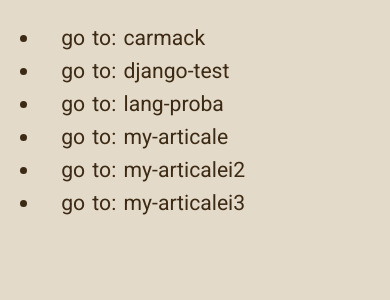
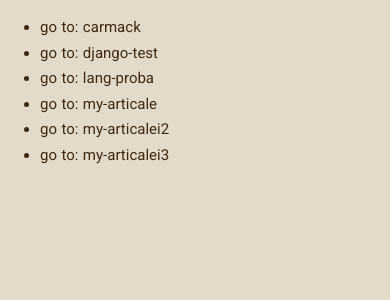
Before and after one commit to DNonov/blog, a Next.js app: page / in a window 390 px wide. Shown: the top 300 px of the page. Built offline with nearby package versions, Linux system fonts and the light colour scheme.

Commit message:
Add media queries in globals.css

```diff
--- a/styles/globals.css
+++ b/styles/globals.css
@@ -7,10 +7,9 @@
   margin: 0;
   font-family: 'Roboto', sans-serif;
   color: #3d2a14;
-  font-size: 1.15em;
-  text-indent: 1em;
-  word-spacing: 2px;
-  line-height: 33px;
+  font-size: 1em;
+  word-spacing: 0.05em;
+  line-height: 1.7em;
 }
 
 a {
@@ -36,12 +35,7 @@
   background-color: #e3dac9;
 }
 
-h1, h2, h3, h4, h5 {
-  text-indent: 0px;
-}
-
 blockquote {
-  text-indent: 0px;
   font-style: italic;
 }
 
@@ -50,3 +44,70 @@
   border-top: solid 0.01em #3d2a14;
   margin-top: 3em;
 }
+
+/* L tablet */
+@media screen and (max-width: 1024px) {
+  html {
+    font-size: 18px;
+  }
+  .post {
+    width: 90%;
+  }
+}
+
+/* M tablet */
+@media screen and (max-width: 991px) {
+  html {
+    font-size: 18px;
+  }
+  .post {
+    width: 90%;
+  }
+}
+
+/* phone */
+@media screen and (max-width: 479px) {
+}
+
+
+/* XS devices (phones, 600px and down) */
+@media only screen and (max-width: 600px) {
+  html {
+    font-size: 15px;
+  }
+  .post {
+    width: 90%;
+  }
+}
+
+/* S devices (portrait tablets and large phones, 600px and up) */
+@media only screen and (min-width: 600px) {
+  html {
+    font-size: 15px;
+  }
+  .post {
+    width: 90%;
+  }
+}
+
+/* M devices (landscape tablets, 768px and up) */
+@media only screen and (min-width: 768px) {
+  html {
+    font-size: 18px;
+  }
+}
+
+/* L devices (laptops/desktops, 992px and up) */
+@media only screen and (min-width: 992px) {
+
+}
+
+/* XL devices (large laptops and desktops, 1200px and up) */
+@media only screen and (min-width: 1200px) {
+  html {
+    font-size: 21px;
+  }
+  .post {
+    width: 950px;
+  }
+}
```
